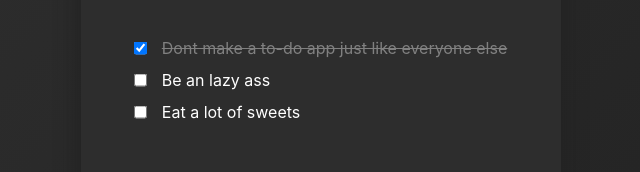
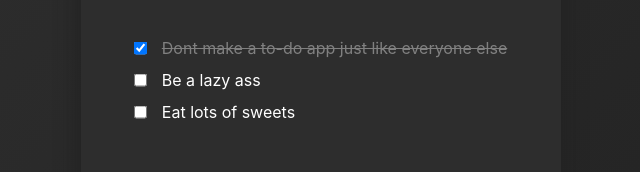
Before and after one commit to evgeny-rov/in24, a React (Create React App) app: page / in a window 1280 px wide. Shown: the part 211-383 px from the top of the page, without its empty margins (319-959 px from the left). Built offline with nearby package versions, Linux system fonts and the light colour scheme.

Commit message:
file management, type definitions

```diff
--- a/src/App.css
+++ b/src/App.css
@@ -160,13 +160,18 @@ li input {
   transition: all .7s;
 }
 
-.complete-notify {
+.completion-notify {
   position: absolute;
   box-sizing: border-box;
   padding: 1rem;
   width: 100%;
   text-align: center;
   transition: all .5s;
+  user-select: none;
+}
+
+.completion-notify.complete {
+  color: var(--accent-color2);
 }
 
 @media (max-width: 35rem) {
--- a/src/components/AddTodo.tsx
+++ b/src/components/AddTodo.tsx
@@ -1,6 +1,6 @@
 import React, { useState } from 'react';
 import { connect } from 'react-redux';
-import { addTask } from '../actions/actions';
+import { addTask } from '../redux/actions/actions';
 
 interface props {
   addTask: (text: string) => {};
--- a/src/components/CompletionStatus.tsx
+++ b/src/components/CompletionStatus.tsx
@@ -1,26 +1,29 @@
 import React from 'react';
 import { connect } from 'react-redux';
+import { Todo } from '../index';
 
-interface StateProps {
+interface Props {
   progress: {
     total: number,
     completeTasks: number,
   }
 }
 
-const CompletionStatus = ({ progress: { completeTasks, total } }: StateProps) => {
-  const content = total === completeTasks ? '✓' : `${Math.floor((completeTasks / total) * 100)}%`
+const CompletionStatus = ({ progress: { completeTasks, total } }: Props) => {
+  const isToDoComplete = total === completeTasks;
+  const notifyContent = isToDoComplete ? '✓' : `${Math.floor((completeTasks / total) * 100)}%`;
+  const completeClassName = isToDoComplete ? ' complete' : '';
 
   return (
     <div className="completion-container">
       <progress id="progress-status" value={completeTasks} max={total}></progress>
-      <div className="complete-notify">{content}</div>
+      <div className={`completion-notify${completeClassName}`}>{notifyContent}</div>
     </div>
   );
 }
 
-const mapStateToProps = (state: StateProps) => {
-  return { progress: state.progress };
+const mapStateToProps = (state: Todo.TaskStateInt) => {
+  return { progress: state.todo.progress };
 }
 
 export default connect(mapStateToProps)(CompletionStatus);
--- a/src/components/Task.tsx
+++ b/src/components/Task.tsx
@@ -1,6 +1,6 @@
 import React from 'react';
 import { connect } from 'react-redux';
-import { toggleTask } from '../actions/actions';
+import { toggleTask } from '../redux/actions/actions';
 
 interface props {
   id: number,
--- a/src/components/TaskList.tsx
+++ b/src/components/TaskList.tsx
@@ -1,19 +1,10 @@
 import React, { useRef, useEffect } from 'react';
 import { connect } from 'react-redux';
 import Task from './Task';
-
-interface task {
-  id: number,
-  text: string,
-  isComplete: boolean,
-}
-
-interface State {
-  tasks: object,
-}
+import { Todo } from '../index';
 
 interface props {
-  tasks: Array<task>,
+  tasks: Array<Todo.TaskInt>,
 }
 
 const TaskList = ({ tasks }: props) => {
@@ -32,8 +23,8 @@ const TaskList = ({ tasks }: props) => {
   );
 }
 
-const mapStateToProps = (state: State) => {
-  return { tasks: Object.values(state.tasks) };
+const mapStateToProps = (state: Todo.TaskStateInt) => {
+  return { tasks: Object.values(state.todo.tasks) };
 }
 
 export default connect(mapStateToProps)(TaskList);
--- a/src/index.tsx
+++ b/src/index.tsx
@@ -3,57 +3,32 @@ import ReactDOM from 'react-dom';
 import App from './App';
 import * as serviceWorker from './serviceWorker';
 import { Provider } from 'react-redux';
-import { createStore } from 'redux';
+import store from './redux/store/store';
 
-const initialState = {
-  tasks: {
-    0: { id: 0, text: 'Dont make a to-do app just like everyone else', isComplete: true },
-    1: { id: 1, text: 'Be an lazy ass', isComplete: false },
-    2: { id: 2, text: 'Eat a lot of sweets', isComplete: false },
-  },
-  progress: {
-    total: 3,
-    completeTasks: 1,
+export declare namespace Todo {
+  export interface TaskInt {
+    id: number;
+    text: string;
+    isComplete: boolean;
   }
-};
 
-const rootReducer = (state: any = initialState, action: any) => {
-  switch(action.type) {
-    case 'ADD_TASK':
-      const { id: addId, text } = action.payload;
-      return {
-        ...state,
-        tasks: {
-          ...state.tasks,
-          [addId]: { id: addId, text, isComplete: false },
-        },
-        progress: {
-          ...state.progress,
-          total: state.progress.total += 1,
-        }
-      };
-    case 'TOGGLE_TASK':
-      const { id: toggleId } = action.payload;
-      return {
-        ...state,
-        tasks: {
-          ...state.tasks,
-          [toggleId]: {
-            ...state.tasks[toggleId],
-            isComplete: !state.tasks[toggleId].isComplete,
-          }
-        },
-        progress: {
-          ...state.progress,
-          completeTasks: state.tasks[toggleId].isComplete ? state.progress.completeTasks -= 1 : state.progress.completeTasks += 1,
-        }
-      };
-    default:
-      return state;
+  export interface TaskStateInt {
+    todo: {
+      tasks: {
+        [id: string]: TaskInt;
+      },
+      progress: {
+        total: number;
+        completeTasks: number;
+      }
+    }
   }
-};
 
-const store = createStore(rootReducer);
+  export interface Action {
+    type: string;
+    payload: any;
+  }
+}
 
 ReactDOM.render(
   <React.StrictMode>
--- /dev/null
+++ b/src/redux/reducers/index.ts
@@ -0,0 +1,4 @@
+import { combineReducers } from 'redux';
+import todo from './todo';
+
+export default combineReducers({ todo });
--- /dev/null
+++ b/src/redux/reducers/todo.ts
@@ -0,0 +1,60 @@
+import { ADD_TASK, TOGGLE_TASK } from '../actions/actionTypes';
+import { Todo } from '../../index';
+
+const initialState = {
+  tasks: {
+    0: { id: 0, text: 'Dont make a to-do app just like everyone else', isComplete: true },
+    1: { id: 1, text: 'Be a lazy ass', isComplete: false },
+    2: { id: 2, text: 'Eat lots of sweets', isComplete: false },
+  },
+  progress: {
+    total: 3,
+    completeTasks: 1,
+  }
+};
+
+interface initialState {
+  tasks: {
+    [id: number]: Todo.TaskInt;
+  },
+  progress: {
+    total: number;
+    completeTasks: number;
+  }
+}
+
+export default (state: initialState = initialState, action: Todo.Action) => {
+  switch(action.type) {
+    case ADD_TASK:
+      const { id: addId, text } = action.payload;
+      return {
+        ...state,
+        tasks: {
+          ...state.tasks,
+          [addId]: { id: addId, text, isComplete: false },
+        },
+        progress: {
+          ...state.progress,
+          total: state.progress.total += 1,
+        }
+      };
+    case TOGGLE_TASK:
+      const { id: toggleId } = action.payload;
+      return {
+        ...state,
+        tasks: {
+          ...state.tasks,
+          [toggleId]: {
+            ...state.tasks[toggleId],
+            isComplete: !state.tasks[toggleId].isComplete,
+          }
+        },
+        progress: {
+          ...state.progress,
+          completeTasks: state.tasks[toggleId].isComplete ? state.progress.completeTasks -= 1 : state.progress.completeTasks += 1,
+        }
+      };
+    default:
+      return state;
+  }
+};
--- /dev/null
+++ b/src/redux/reducers/todoList.ts
@@ -0,0 +1 @@
+export default () => null
--- /dev/null
+++ b/src/redux/store/store.ts
@@ -0,0 +1,4 @@
+import { createStore } from 'redux';
+import rootReducer from '../reducers/index';
+
+export default createStore(rootReducer);
```
Also changed, not shown: src/redux/actions/actionTypes.ts (renamed from src/actions/actionTypes.ts), src/redux/actions/actions.ts (renamed from src/actions/actions.ts).
